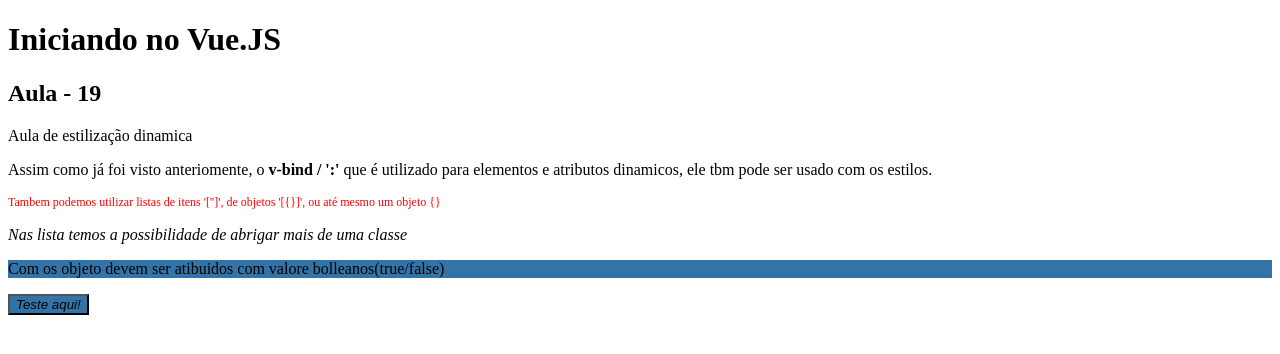
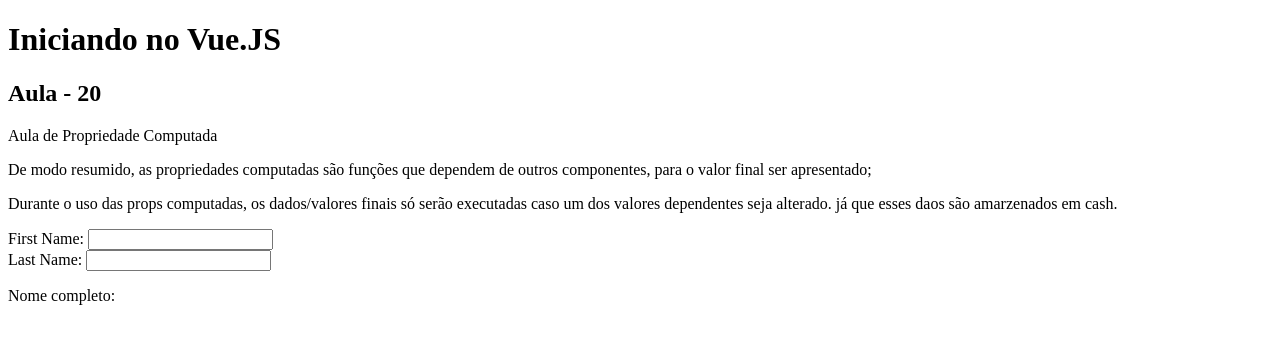
Before and after one commit to Dinos-s/VUE-curso, a Vue app: page / in a window 1280 px wide. Shown: the top 354 px of the page. Built offline with nearby package versions, Linux system fonts and the light colour scheme.

Commit message:
Propriedades Computadas

```diff
--- a/src/components/Aula.vue
+++ b/src/components/Aula.vue
@@ -1,5 +1,5 @@
 <template>
-  <h2>Aula - 19</h2>
+  <h2>Aula - 20</h2>
   <p>Aula de {{ aula }}</p>
   <Info/>
 </template>
@@ -10,7 +10,7 @@
   name: 'Aula',
   data(){
     return {
-      aula: "estilização dinamica"
+      aula: "Propriedade Computada"
     }
   },
   components: {
--- a/src/components/info.vue
+++ b/src/components/info.vue
@@ -1,12 +1,15 @@
 <template>
-    <!-- <h2>Aula - 19</h2> -->
-    <p>Assim como já foi visto anteriomente, o <strong>v-bind / ':'</strong> que é utilizado para elementos e atributos
-        dinamicos, ele tbm pode ser usado com os estilos.</p>
-    <p :class="[novaClasse]">Tambem podemos utilizar listas de itens '['']', de objetos '[{}]', ou até  mesmo um objeto {}</p>
-    <p :class="['text']">Nas lista temos a possibilidade de abrigar mais de uma classe</p>
-    <p :class="{'tudoCerto': isOk}">Com os objeto devem ser atibuidos com valore bolleanos(true/false)</p>
+    <!-- <h2>Aula - 20</h2> -->
+    <div>
+        <p>De modo resumido, as propriedades computadas são funções que dependem de outros componentes, para o valor final ser apresentado;</p>
+        <p>Durante o uso das props computadas, os dados/valores finais só serão executadas caso um dos valores dependentes seja alterado. já que esses daos são amarzenados em cash.</p>
 
-    <button :class="multiClass" @click="mudaCor" type="button">Teste aqui!</button>
+        First Name:
+        <input type="text" v-model="user.Fname"><br>
+        Last Name:
+        <input type="text" v-model="user.Lname">
+        <p>Nome completo: {{ fullName }}</p>
+    </div>
 </template>
 
 <script>
@@ -14,44 +17,17 @@
     name: "Info",
     data() {
         return {
-            btnText: 'Teste aqui!',
-            active: true,
-            isOk: true,
-            multiClass: ['text', 'tudoCerto']
-        }
-    },
-    methods: {
-        mudaCor(){
-            this.active = !this.active
+            user: {
+                Fname: '',
+                Lname: ''
+            }
         }
     },
     computed: {
-        novaClasse() {
-            return {
-                test: this.active,
-                test2: !this.active
-            }
+        fullName(){
+            return `${this.user.Fname} ${this.user.Lname}`
+
         }
     }
 }
 </script>
-
-<style>
-.test {
-    font-size: 12px;
-    color: red;
-}
-
-.test2 {
-    background-color: aqua;
-    color: black;
-}
-
-.tudoCerto {
-    background-color: rgb(50, 115, 168);
-}
-
-.text{
-    font-style: italic;
-}
-</style>
```
